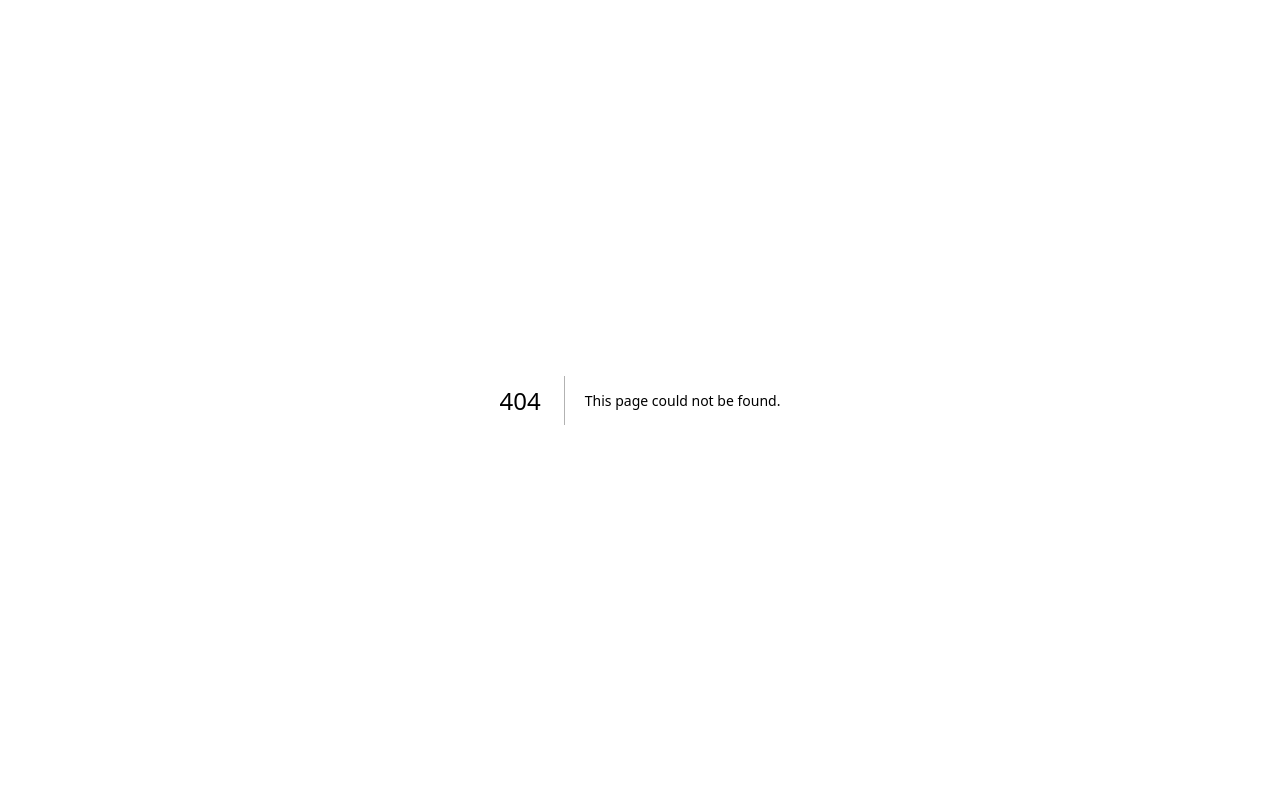
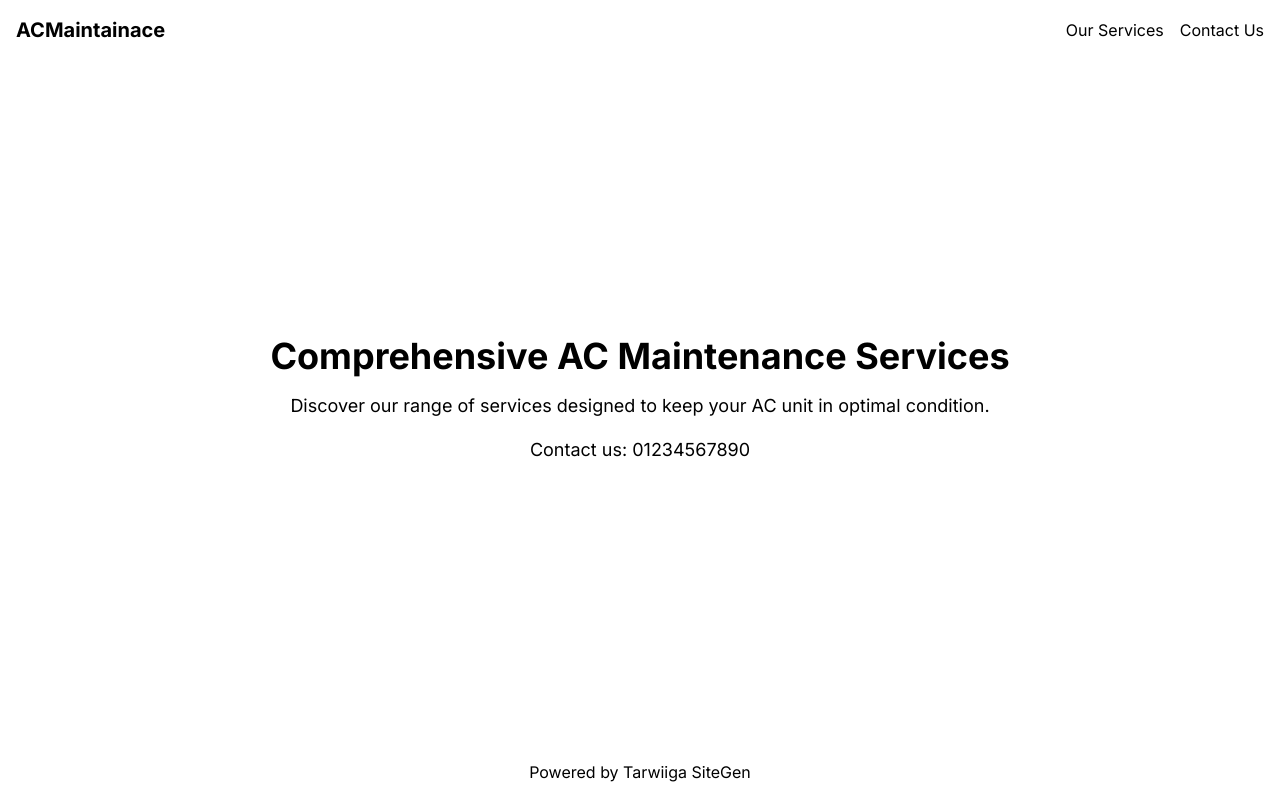
Before and after one commit to tarwiiga/tarwiiga_sites, a Next.js app: page /acmaintainace/our-services in a window 1280 px wide. Before the commit this address had no page. Built offline with nearby package versions, Linux system fonts and the light colour scheme.

Commit message:
Deployed ACMaintainace to https://sites.tarwiiga.com/acmaintainace

```diff
--- /dev/null
+++ b/src/app/acmaintainace/contact-us/page.tsx
@@ -0,0 +1,14 @@
+import Header from "@/elements/Header";
+import Hero from "@/elements/Hero";
+import Footer from "@/elements/Footer";
+import {site, page2} from "../data";
+
+export default function Home() {
+  return (
+      <div>
+          <Header site={site}/>
+          <Hero site={site} page={page2}/>
+          <Footer site={site}/>
+      </div>
+  );
+}
--- /dev/null
+++ b/src/app/acmaintainace/data.ts
@@ -0,0 +1,36 @@
+
+    import {PageType, SiteType} from "@/utils/types";
+
+    export const page1: PageType = {
+        title: "Our Services",
+        link: "/acmaintainace/our-services",
+        headline: "Comprehensive AC Maintenance Services",
+        description: "Discover our range of services designed to keep your AC unit in optimal condition.",
+        phone_number: "01234567890",
+    }
+
+    export const page2: PageType = {
+        title: "Contact Us",
+        link: "/acmaintainace/contact-us",
+        headline: "Get in Touch",
+        description: "Contact us today to schedule an appointment or inquire about our services.",
+        phone_number: "01234567890",
+    }
+
+    export const home_page: PageType = {
+        title: "Home",
+        link: "/acmaintainace",
+        headline: "Welcome to AC-Maintainace",
+        description: "Keep Your AC Running Smoothly with Our Expert Maintenance Services",
+        phone_number: "01234567890",
+    }
+
+    export const site: SiteType = {
+        name: "ACMaintainace",
+        domain: "acmaintainace",
+        bg_color: "#ffffff",
+        text_color: "#000000",
+        home_page: home_page,
+        page1: page1,
+        page2: page2,
+    }
--- /dev/null
+++ b/src/app/acmaintainace/our-services/page.tsx
@@ -0,0 +1,14 @@
+import Header from "@/elements/Header";
+import Hero from "@/elements/Hero";
+import Footer from "@/elements/Footer";
+import {site, page1} from "../data";
+
+export default function Home() {
+  return (
+      <div>
+          <Header site={site}/>
+          <Hero site={site} page={page1}/>
+          <Footer site={site}/>
+      </div>
+  );
+}
--- /dev/null
+++ b/src/app/acmaintainace/page.tsx
@@ -0,0 +1,14 @@
+import Header from "@/elements/Header";
+import Hero from "@/elements/Hero";
+import Footer from "@/elements/Footer";
+import {site, home_page} from "./data";
+
+export default function Home() {
+    return (
+        <div>
+            <Header site={site}/>
+            <Hero site={site} page={home_page}/>
+            <Footer site={site}/>
+        </div>
+    );
+}
```
